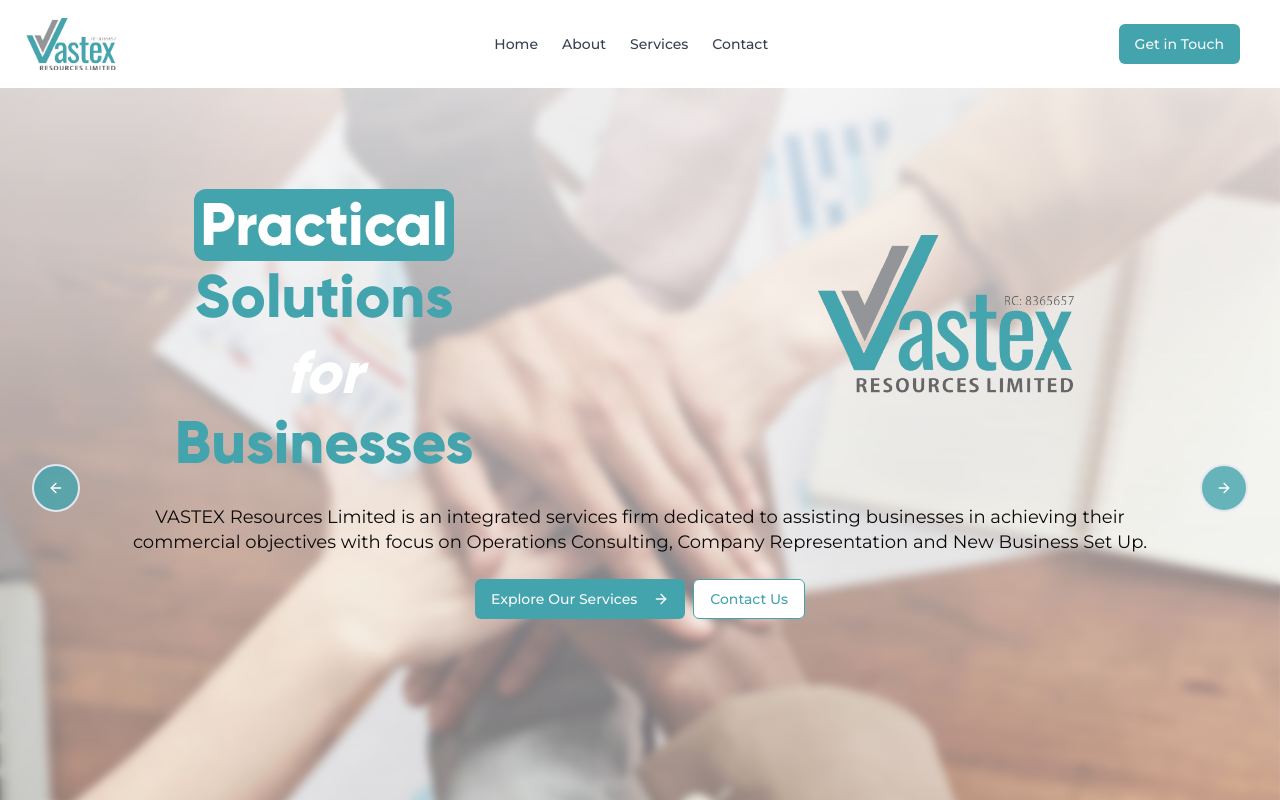
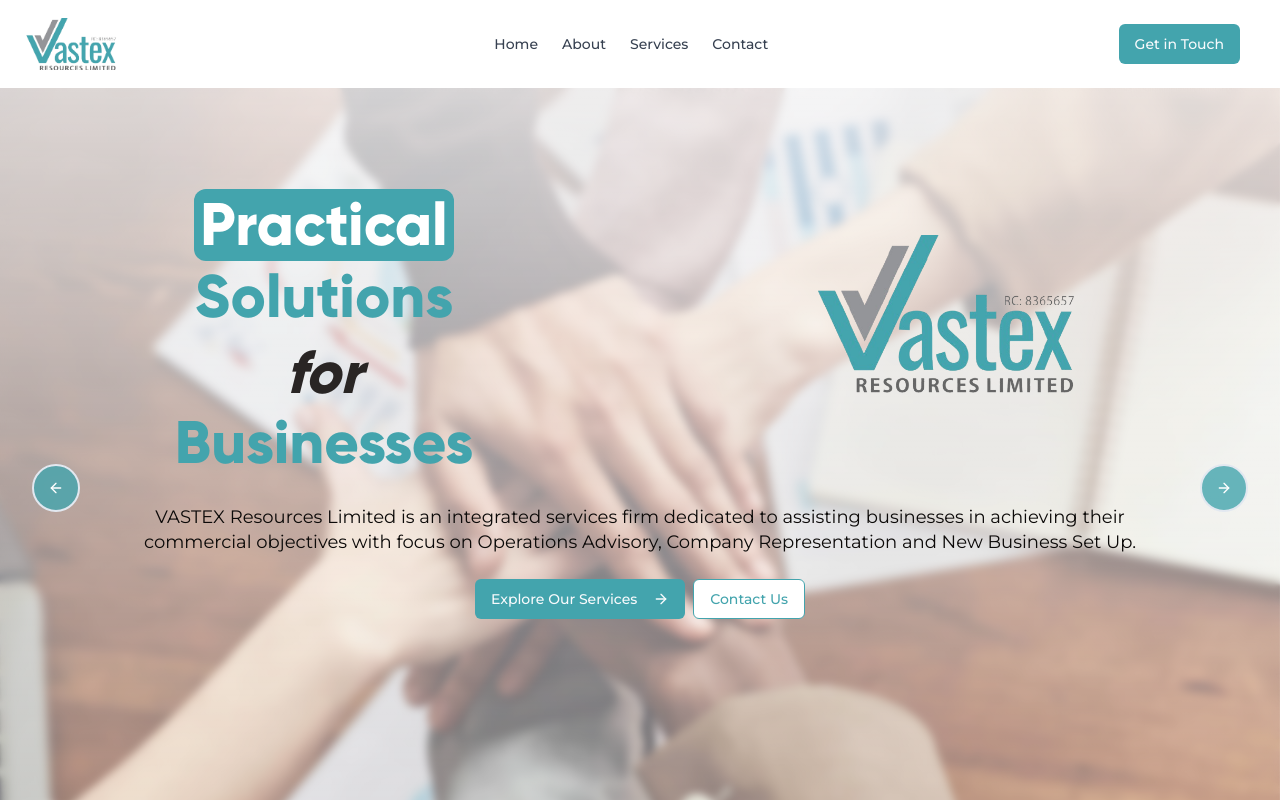
Before and after one commit to vCiKv/vastex, a Next.js app: page / in a window 1280 px wide. Shown: the top 800 px of the page. Built offline with nearby package versions, Linux system fonts and the light colour scheme.

Commit message:
msic: reduced padding between sections

```diff
--- a/app/about/page.tsx
+++ b/app/about/page.tsx
@@ -283,7 +283,7 @@
                     </p> */}
                   </div>
                   <p className="pb-24 pr-6">
-                    VASTEX Resources Limited is an integrated services firm dedicated to assisting businesses in achieving their commercial objectives with focus on Operations Consulting, Company Representation and New Business Set Up.
+                    VASTEX Resources Limited is an integrated services firm dedicated to assisting businesses in achieving their commercial objectives with focus on Operations Advisory, Company Representation and New Business Set Up.
                     Our services encompass New Product Development & Innovations, Supply chain management, Brand building and marketing strategies, Project Management, Route to market design and construction, Distribution management and Customer experience enhancement.
                     Our clients include Manufacturing companies, Marketing and Distribution Firms, Medium and Large Enterprises as well as new businesses, especially foreign companies looking to enter Nigerian Market. We aim to become a pivotal partner in their set up and set out journey.
                   </p>
--- a/app/contact/page.tsx
+++ b/app/contact/page.tsx
@@ -29,7 +29,7 @@
 }
 function OutroGrid() {
   return (
-    <div className="relative grid grid-cols-1 md:grid-cols-3 md:grid-rows-2 gap-4 p-4 min-h-[30vh] max-h-[60vh]">
+    <div className="relative grid grid-cols-1 md:grid-cols-3 md:grid-rows-2 gap-4 p-4 min-h-[30vh] max-h-[50vh]">
       <div className="md:block hidden rounded-xl relative col-span-1">
         <GridImage src="./logo.png" />
       </div>
@@ -134,7 +134,7 @@
           breadcrumb={["contact"]}
         />
         {/* Hero Section */}
-        <Section className="relative overflow-hidden bg-white py-20 md:py-28 min-h-[70vh]" containerClassName="py-0 md:py-0">
+        <Section className="relative overflow-hidden bg-white py-16 min-h-[20vh]" containerClassName="py-0 md:py-0">
           {/* Background blobs */}
           <Blob
             variant="blob2"
--- a/app/page.tsx
+++ b/app/page.tsx
@@ -41,7 +41,7 @@
                   Solutions
                 </span>
               </span>
-              <span className="block italic text-white font-light px-1.5">for</span>
+              <span className="block italic text-stone-800 font-light px-1.5">for</span>
               <span className="block">
                 Businesses
               </span>
@@ -56,7 +56,7 @@
       </div>
       <ScrollReveal delay={600} direction="up">
         <p className="leading-snug text-center py-4 md:w-4/5 px-1 mx-auto text-stone-950 rounded-xl">
-          VASTEX Resources Limited is an integrated services firm dedicated to assisting businesses in achieving their commercial objectives with focus on Operations Consulting, Company Representation and New Business Set Up.        </p>
+          VASTEX Resources Limited is an integrated services firm dedicated to assisting businesses in achieving their commercial objectives with focus on Operations Advisory, Company Representation and New Business Set Up.        </p>
       </ScrollReveal>
       <ScrollReveal delay={900} direction="up" className="relative pb-10 pt-2">
         <div className="flex flex-col gap-2 min-[400px]:flex-row items-center justify-center z-10 relative">
```
